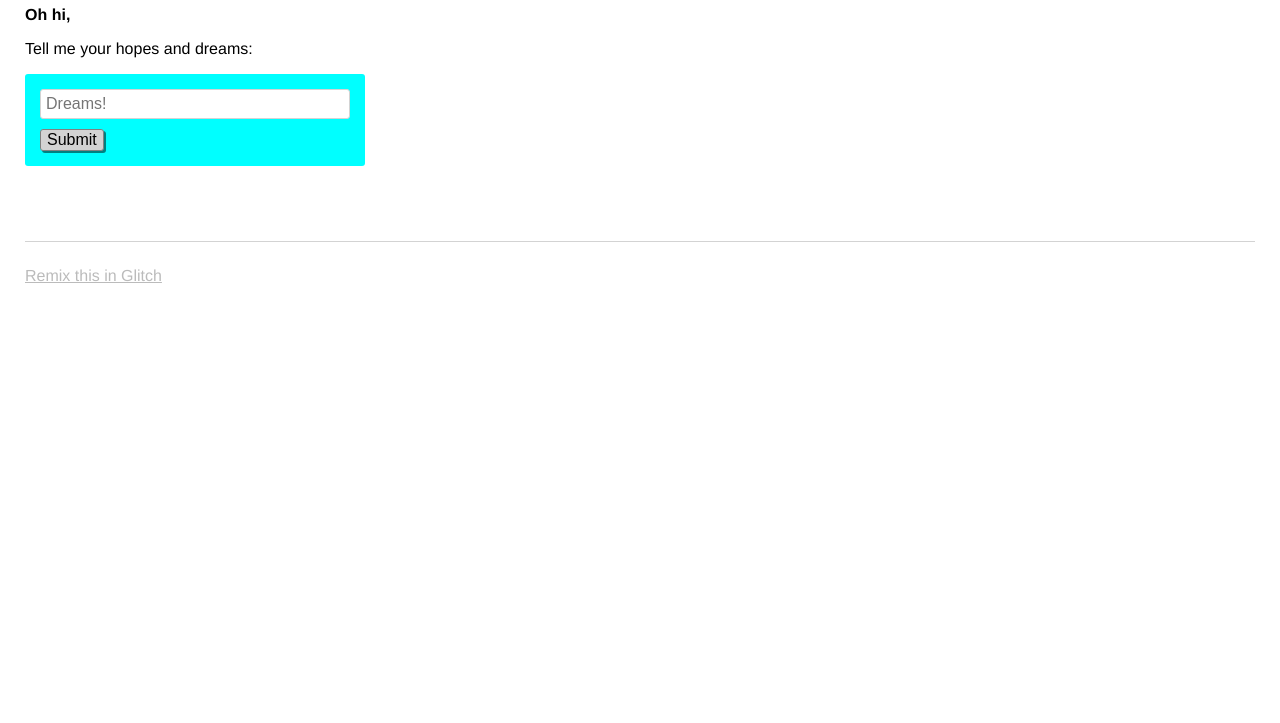
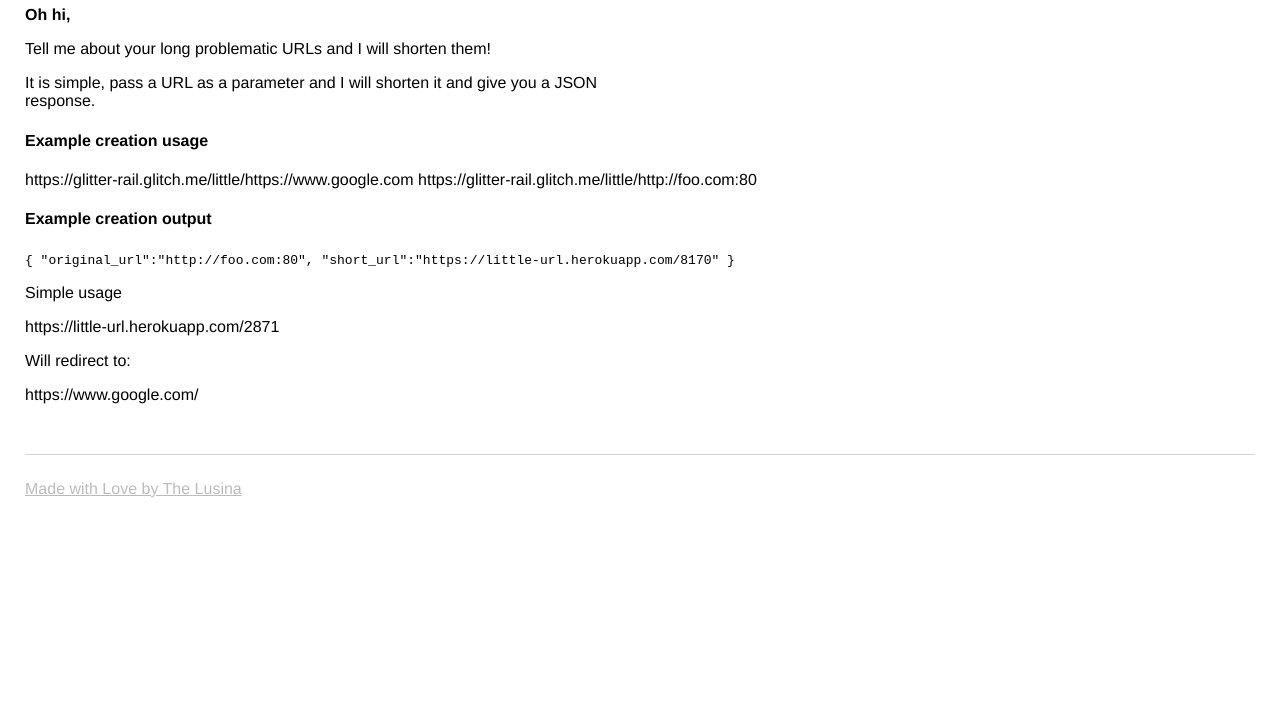
Before and after one commit to Wyvarn/littleurl, a website: page views/index.html in a window 1280 px wide. Shown: the part 77-800 px from the top of the page. Drawn offline with nearby package versions, Linux system fonts and the light colour scheme; no server answers.

Commit message:
⚡️ Updated Index.Html view

```diff
--- a/views/index.html
+++ b/views/index.html
@@ -10,7 +10,7 @@
 <!DOCTYPE html>
 <html>
   <head>
-    <title>Welcome to Glitch!</title>
+    <title>Little Url</title>
     <meta name="description" content="A cool thing made with Glitch">
     <link id="favicon" rel="icon" href="https://glitch.com/edit/favicon-app.ico" type="image/x-icon">
     <meta charset="utf-8">
@@ -21,26 +21,36 @@
   <body>
     <header>
       <h1>
-        A Dream of the Future
+        A Little URL Shortener
       </h1>
     </header>
 
     <main>
       <p class="bold">Oh hi,</p>
-      <p>Tell me your hopes and dreams:</p>
-      <form>
-        <input type="text" maxlength="100" placeholder="Dreams!">
-        <button type="submit">Submit</button>
-      </form>
-      <section class="dreams">
-        <ul id="dreams">
-        </ul>
-      </section>
+      <p>Tell me about your long problematic URLs and I will shorten them!</p>
+      <p>It is simple, pass a URL as a parameter and I will shorten it and give you a JSON response.</p>
+      <h4>Example creation usage</h4>
+      https://glitter-rail.glitch.me/little/https://www.google.com
+      https://glitter-rail.glitch.me/little/http://foo.com:80
+
+      <br/>
+      <h4>Example creation output</h4>
+      <code>
+        {
+          "original_url":"http://foo.com:80",
+          "short_url":"https://little-url.herokuapp.com/8170"
+        }
+      </code>
+
+      <p>Simple usage</p>
+      <p>https://little-url.herokuapp.com/2871</p>
+      Will redirect to:
+      <p>https://www.google.com/</p>
     </main>
 
     <footer>
-      <a href="https://glitch.com">
-        Remix this in Glitch
+      <a href="http://thelusina.netlify.com/">
+        Made with Love by <a href="http://thelusina.netlify.com/">The Lusina</a>
       </a>
     </footer>
 
```
Also changed, not shown: server.js (+2 -25 lines), README.md.
